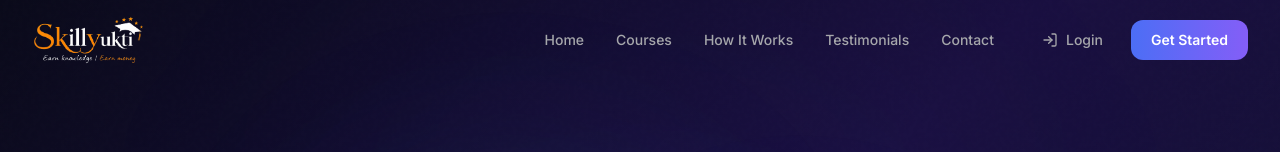
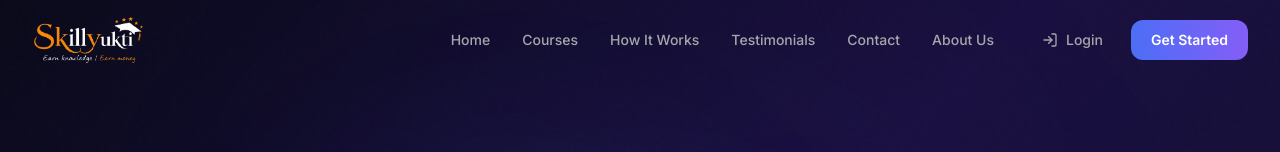
Before and after one commit to Mitesh-Patel-Dev/Skillyukti-platform, a Next.js app in the folder frontend/: page / in a window 1280 px wide. Shown: the top 152 px of the page. Built offline with nearby package versions, Linux system fonts and the light colour scheme; no server answers.

Commit message:
Update Navbar.tsx

```diff
--- a/frontend/src/components/layout/Navbar.tsx
+++ b/frontend/src/components/layout/Navbar.tsx
@@ -77,6 +77,12 @@ export default function Navbar() {
                             className="text-dark-100 hover:text-orange-400 transition-colors text-sm font-medium"
                         >
                             Contact
+                        </Link>
+                         <Link
+                            href="/about"
+                            className="text-dark-100 hover:text-orange-400 transition-colors text-sm font-medium"
+                        >
+                            About Us
                         </Link>
 
                         {user ? (
```
